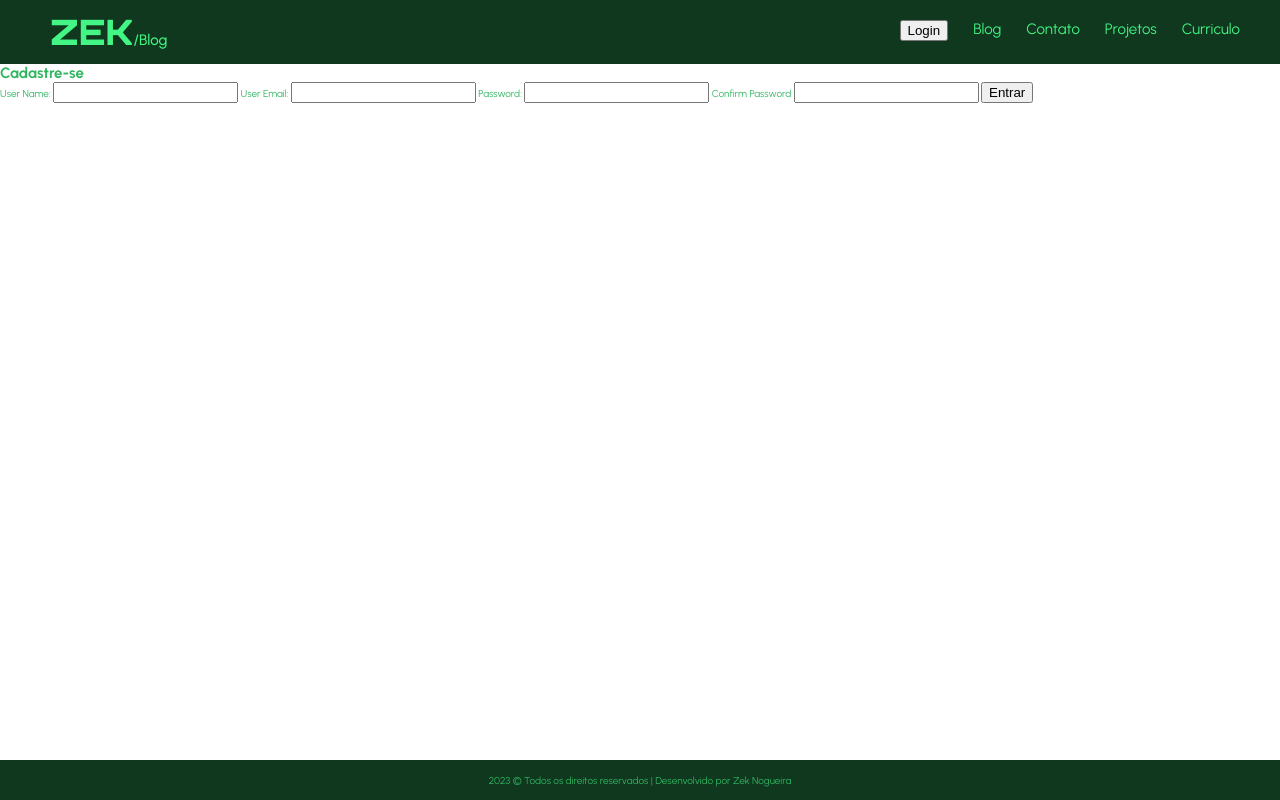
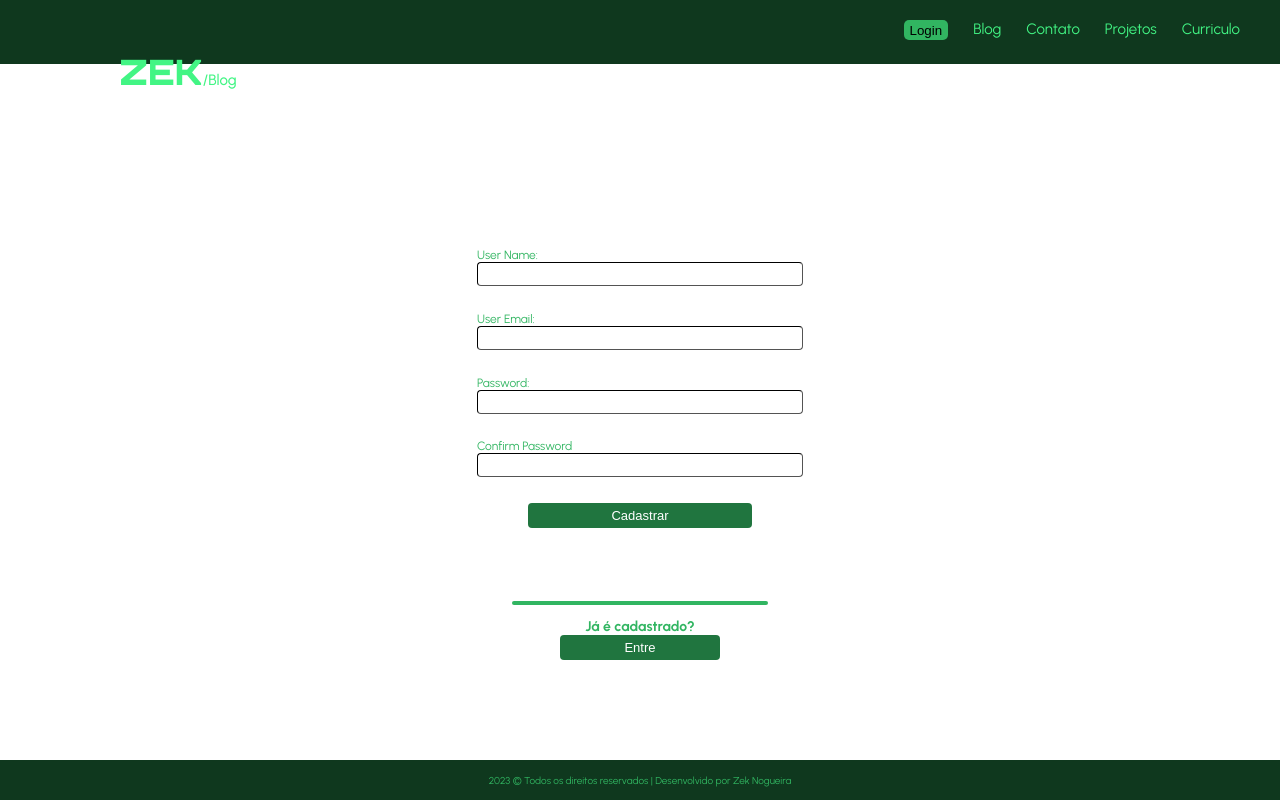
Before and after one commit to zeknogueira/zeknogueira_portifolio, a PHP site: page /sign_up.php in a window 1280 px wide. Run offline with PHP 8.4, Linux system fonts and the light colour scheme.

Commit message:
css sign_up page fixed

```diff
--- a/blog.php
+++ b/blog.php
@@ -17,7 +17,9 @@
 <body class="white_body_blog">
     <header id="small_header">
         <div id="logo_blog">
-            <h1>ZEK<span id="zek_logo_blog">/Blog</span></h1>
+            <a href="index.php">
+                <h1>ZEK<span id="zek_logo_blog">/Blog</span></h1>
+            </a>
         </div>
 
 
--- a/css/login.css
+++ b/css/login.css
@@ -47,15 +47,22 @@
 
 
 }
-.box_login form input#email, input#password{
-    min-width: 25vw;
+.box_login form div input {
+    width: 25vw;
     border-radius: 2%;
     box-shadow: none;
     border: 1px inset black;
     border-radius: 4px;
     height: 20px;
 }
-.box_login form input#button_submit_blog_login{
+.box_login form .input_submit_div {
+    width: 100%;
+    flex-direction: column;
+    justify-content: center;
+    align-items: center;
+
+}
+.box_login form div input.button_submit_blog_login_sign_up{
     width: 70%;
     height: 25px;
     color: white;
@@ -66,6 +73,9 @@
 }
 .box_login form label{
     font-size: 12px;
+}
+#box_sign_up{
+    height: 50vh !important;
 }
 #sign_up_section{
     justify-content: center;
@@ -95,7 +105,7 @@
     align-items: center;
     justify-content: center;
     height: 30px;
-    margin-bottom: 10px;
+
 }
 #hr_division_sign_up{
 
@@ -107,3 +117,6 @@
     border-radius: 4px;
 
 }
+.pointer_buttons{
+    cursor: pointer;
+}
--- a/css/style.css
+++ b/css/style.css
@@ -52,23 +52,35 @@
     margin-bottom: 10px;
 }
 #logo_blog{
-    flex-direction: column;
-    width: 20vw;
+    height: 100%;
+    align-items: center;
+    flex-direction: row;
+    width: 100%;
     justify-content: center;
     margin-top: 30px;
 }
+#logo_blog div{
+    width: 20vw;
+    display: flex;
+    flex-direction: row;
+}
 #logo_blog h1 #zek_logo_blog{
+    text-align: center;
     font-size: 1.5rem;
     font-weight: 500;
     font-family: urbanist;
 }
 
 #logo h1 {
+    display: inline;
+    text-align: center;
     font-size: 3.5rem;
     color: #42f584;
     font-family: orbitron;
 }
 #logo_blog h1{
+    width: 100%;
+    display: inline !important;
     font-size: 3.5rem;
     color: #42f584;
     font-family: orbitron;
--- a/sign_up.php
+++ b/sign_up.php
@@ -10,24 +10,23 @@
     <meta name="viewport" content="width=device-width, initial-scale=1.0">
     <link rel="stylesheet" href="css/style.css">
     <link rel="stylesheet" href="css/blog.css">
+    <link rel="stylesheet" href="css/login.css">
     <title>Zek Nogueira</title>
 </head>
 
 <body class="white_body_blog">
     <header id="small_header">
         <div id="logo_blog">
+            <a href="index.php">
                 <h1>ZEK<span id="zek_logo_blog">/Blog</span></h1>
+            </a>
         </div>
 
 
         <div id="menu">
 
             <nav id="principal_nav">
-                <a href="login.php">
-                    <div class="buttom_login_box">
-                        <button>Login</button>
-                    </div>
-                </a>
+                <a href="login.php"><button class="pointer_buttons login_button">Login</button></a>
                 <a href="blog.php">Blog</a>
                 <a href="contato.html">Contato</a>
                 <a href="Projetos">Projetos</a>
@@ -36,21 +35,42 @@
         </div>
 
     </header>
-    <main>
+    <main class="login_main">
         <div class="principal_login_box">
             <section id="margin_login_box">
-                <h1>Cadastre-se</h1>
-                <form action="sign_up_process.php" method="POST">
+
+                <div class="box_login" id="box_sign_up">
+                    <form action="sign_up_process.php" method="POST" class=form_global_config>
+                        <div>
                             <label for="user_name">User Name:</label>
                             <input type="text" name="user_name" id="user_name">
+                        </div>
+                        <div>
                             <label for="user_email">User Email:</label>
                             <input type="email" name="user_email" id="email">
+                        </div>
+                        <div>
                             <label for="password">Password:</label>
                             <input type="password" name="user_password" id="password">
+                        </div>
+                        <div>
                             <label for="confirm_password">Confirm Password</label>
                             <input type="password" name="confirm_user_password" id="confirm_password">
-                    <input type="submit" name="button_submit" id="button_submit_blog_login" value="Entrar">
+                        </div>
+                        <div class="input_submit_div">
+                            <input type="submit" name="button_submit"
+                                class="pointer_buttons button_submit_blog_login_sign_up" value="Cadastrar">
+                        </div>
                     </form>
+                </div>
+                <div id=box_hr_division_sign_up>
+                    <hr id="hr_division_sign_up">
+                </div>
+                <div id="sign_up_section">
+                    <h2 id="are_not_you_signed_question">Já é cadastrado?</h2>
+                    <a href="login.php"><button class="pointer_buttons"
+                            id="sign_up_button_login_page">Entre</button></a>
+                </div>
             </section>
         </div>
 
```
Also changed, not shown: login.php (+12 -7 lines). Lines whose indentation alone changed are shown as unchanged.
